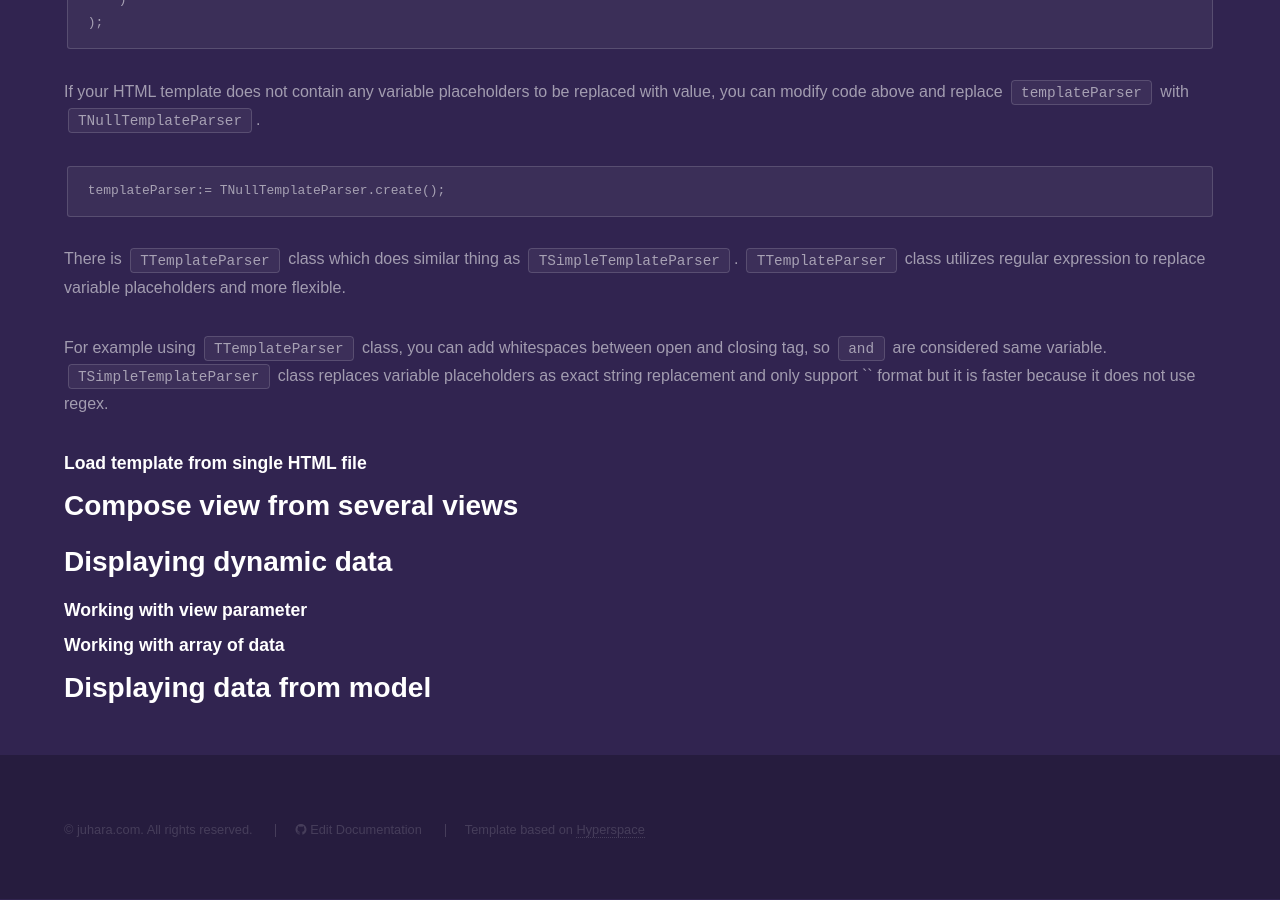
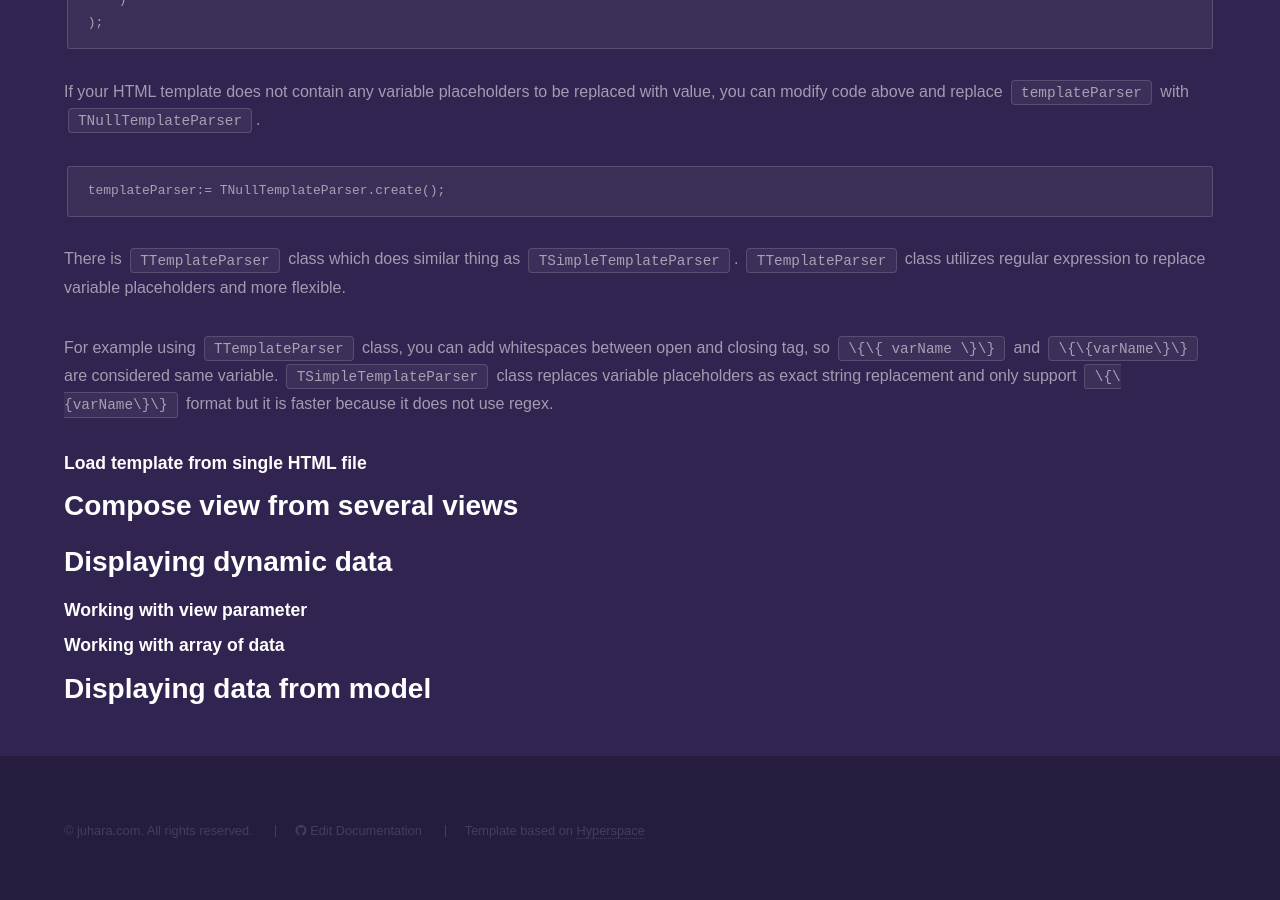
Before and after one commit to fanoframework/fanoframework.github.io, a Jekyll site: the page built from working-with-views/index.md, in a window 1280 px wide and 900 px high, scrolled down 1639 px. Built offline with Jekyll 4.4.1, drawn with Linux system fonts in a browser that asks for light colours; our own code applies the rules of GitHub Pages for plain Markdown files.

Commit message:
fix {{}} is interpret as variable by Jekyll

```diff
--- a/working-with-views/index.md
+++ b/working-with-views/index.md
@@ -72,8 +72,8 @@ templateParser:= TNullTemplateParser.create();
 There is `TTemplateParser` class which does similar thing as `TSimpleTemplateParser`. `TTemplateParser` class utilizes regular expression
 to replace variable placeholders and more flexible.
 
-For example using `TTemplateParser` class, you can add whitespaces between open and closing tag, so `{{ varName }}` and `{{varName}}` are considered same variable. `TSimpleTemplateParser` class replaces variable placeholders as exact
-string replacement and only support `{{varName}}` format but it is faster because it does not use regex.
+For example using `TTemplateParser` class, you can add whitespaces between open and closing tag, so `\{\{ varName \}\}` and `\{\{varName\}\}` are considered same variable. `TSimpleTemplateParser` class replaces variable placeholders as exact
+string replacement and only support `\{\{varName\}\}` format but it is faster because it does not use regex.
 
 
 ### Load template from single HTML file
```
